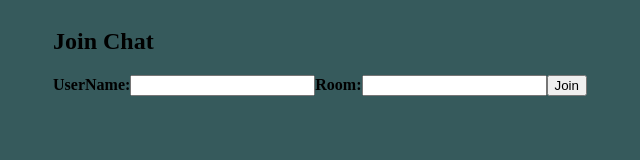
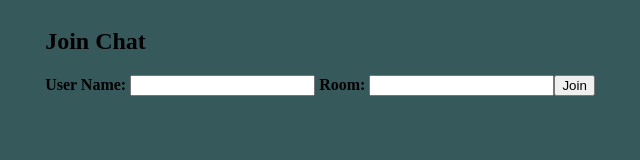
Before and after one commit to vishu2222/chat-app, a React (Create React App) app in the folder client/: page / in a window 1280 px wide. Shown: the top 160 px of the page, without its empty margins (320-960 px from the left). Built offline with nearby package versions, Linux system fonts and the light colour scheme; no server answers.

Commit message:
added form and constraint for userName, room

```diff
--- a/client/src/components/Home.jsx
+++ b/client/src/components/Home.jsx
@@ -1,13 +1,14 @@
 import { useState, useEffect } from "react";
 
-export function Home({ socket, setUserJoined, assignUser }) {
+export function Home({ socket, setUserStatus, assignUser }) {
   const [userName, setUserName] = useState("");
   const [room, setRoom] = useState("");
 
   function handleClick() {
-    socket.emit("joinRoom", { userName: userName, room, room });
+    if (userName === "" || room === "") return;
+    socket.emit("joinRoom", { userName: userName, room: room });
     assignUser(userName, room);
-    setUserJoined(true);
+    setUserStatus(true);
     setUserName("");
     setRoom("");
   }
@@ -16,22 +17,24 @@ export function Home({ socket, setUserJoined, assignUser }) {
     socket.on("userJoined", (data) => {
       console.log(data);
     });
-  }, []);
+  }, [socket]);
 
   // component return
   return (
-    <div id="Home">
-      <h2>Join Chat</h2>
+    <div id="homeDiv">
+      <form onSubmit={(e) => e.preventDefault()}>
+        <h2> Join Chat</h2>
         <label>
-        <strong>UserName:</strong>
+          <strong> User Name: </strong>
         </label>
         <input
           type="text"
           value={userName}
           onChange={(e) => setUserName(e.target.value)}
         />
+
         <label>
-        <strong>Room:</strong>
+          <strong> Room: </strong>
         </label>
         <input
           type="text"
@@ -39,6 +42,7 @@ export function Home({ socket, setUserJoined, assignUser }) {
           onChange={(e) => setRoom(e.target.value)}
         />
         <button onClick={handleClick}>Join</button>
+      </form>
     </div>
   );
 }
```
Lines whose indentation alone changed are shown as unchanged.
